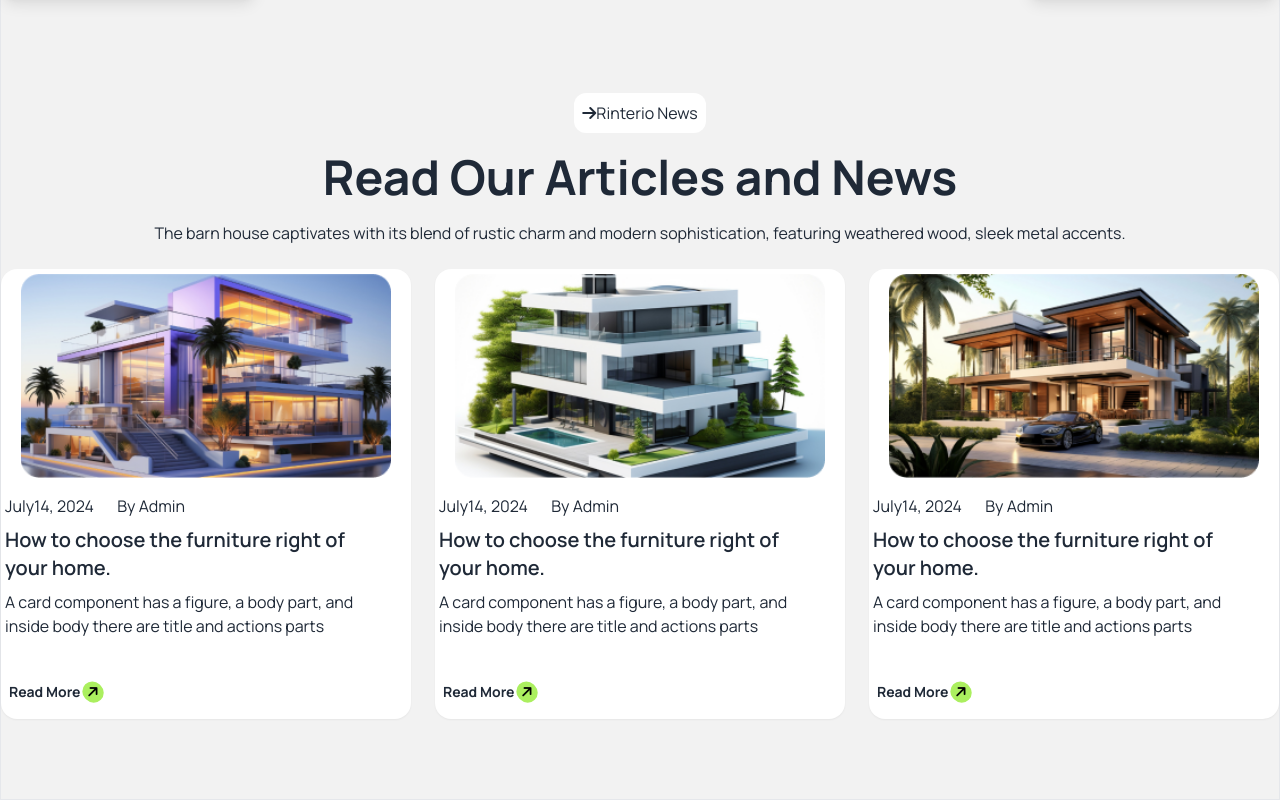
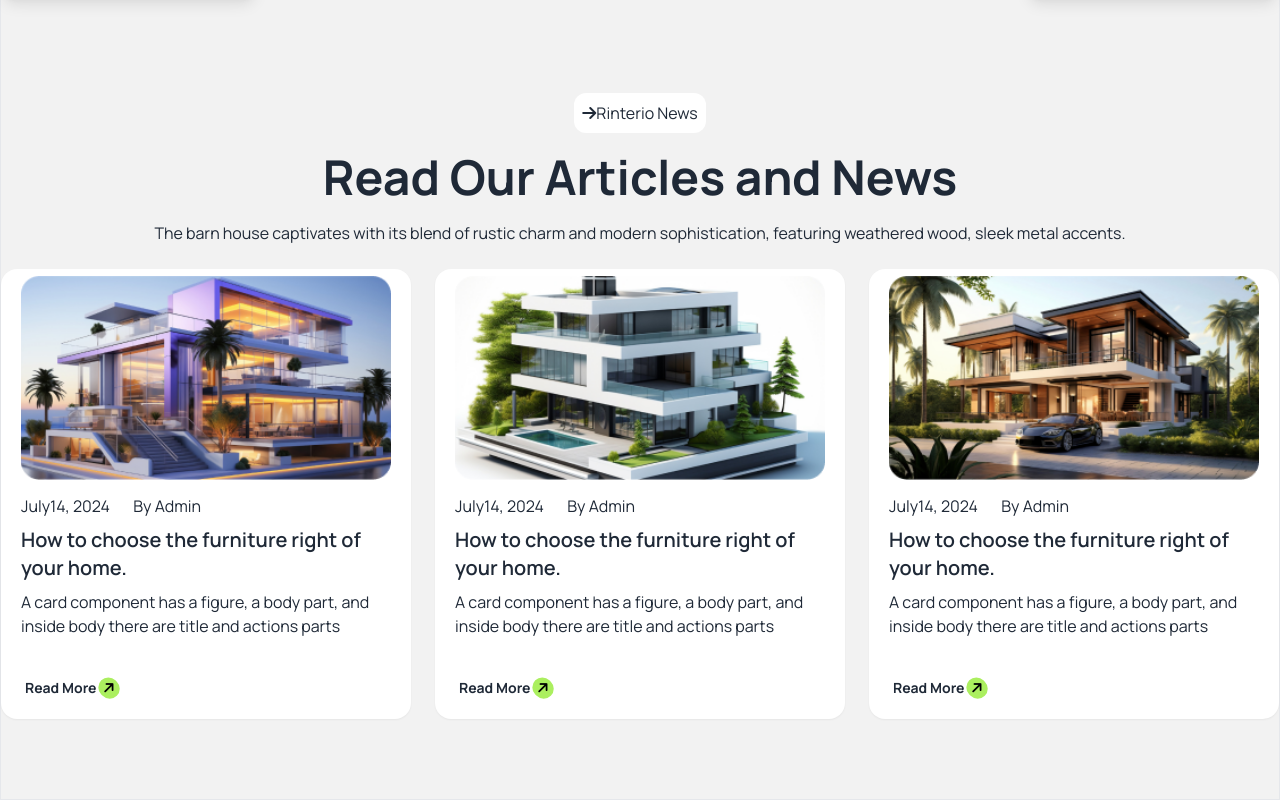
Before and after one commit to tahmidnirob6498/Assignment-3-Rinterio, a plain HTML site: page index.html in a window 1280 px wide. Shown: the part 2776-3576 px from the top of the page. Drawn offline with nearby package versions, Linux system fonts and the light colour scheme.

Commit message:
updated news section

```diff
--- a/index.html
+++ b/index.html
@@ -316,13 +316,13 @@ modern sophistication, featuring weathered wood, sleek metal accents.
         <!-- Card -->
       <div class="grid grid-cols-1 lg:grid-cols-3 gap-6">
         <!-- card-1 -->
-        <div class="card flex flex-row lg:flex-col bg-base-100 w-full shadow-sm ">
+        <div class="card flex flex-col  md:flex-row lg:flex-col bg-base-100 w-2/3 mx-auto md:w-full shadow-sm p-5 lg:p-1 pb-0">
   <figure class="flex flex-col flex-1">
     <img
       src="./assets/article1.png"
-      alt="" class="w-full p-5"/>
+      alt="" class="w-full p-4"/>
   </figure>
-  <div class="card-body py-3 flex-1 pl-1 ">
+  <div class="card-body py-3 flex-1 pl-1 lg:pl-4 ">
     <div>
       <span class="pr-5">July14, 2024</span>
       <span>By Admin</span></div>
@@ -334,30 +334,13 @@ modern sophistication, featuring weathered wood, sleek metal accents.
   </div>
 </div>
    <!-- card-2 -->
-   <div class="card flex flex-row lg:flex-col bg-base-100 w-full shadow-sm ">
+    <div class="card flex flex-col  md:flex-row lg:flex-col bg-base-100 w-2/3 mx-auto md:w-full shadow-sm p-5 lg:p-1 pb-0">
   <figure class="flex flex-col flex-1">
     <img
       src="./assets/article2.png"
-      alt="" class="w-full p-5"/>
+      alt="" class="w-full p-4"/>
   </figure>
-  <div class="card-body py-3 flex-1 pl-1 ">
-    <div>
-      <span class="pr-5">July14, 2024</span>
-      <span>By Admin</span></div>
-    <h2 class="card-title text-xl">How to choose the furniture right  of your home.</h2>
-    <p>A card component has a figure, a body part, and inside body there are title and actions parts</p>
-    <div class="card-actions">
-       <button class="p-1 text-sm font-bold rounded-3xl hidden md:block">Read More <i class="fa-solid fa-arrow-right bg-btn-green rounded-full text-black -rotate-45 p-1"></i></button>
-    </div>
-  </div>
-</div> <!-- card-3 -->
-   <div class="card flex flex-row lg:flex-col bg-base-100 w-full shadow-sm ">
-  <figure class="flex flex-col flex-1">
-    <img
-      src="./assets/article3.png"
-      alt="" class="w-full p-5"/>
-  </figure>
-  <div class="card-body py-3 flex-1 pl-1 ">
+  <div class="card-body py-3 flex-1 pl-1 lg:pl-4 ">
     <div>
       <span class="pr-5">July14, 2024</span>
       <span>By Admin</span></div>
@@ -368,7 +351,24 @@ modern sophistication, featuring weathered wood, sleek metal accents.
     </div>
   </div>
 </div>
-
+ <!-- card-3 -->
+    <div class="card flex flex-col  md:flex-row lg:flex-col bg-base-100 w-2/3 mx-auto md:w-full shadow-sm p-5 lg:p-1 pb-0">
+  <figure class="flex flex-col flex-1">
+    <img
+      src="./assets/article3.png"
+      alt="" class="w-full p-4"/>
+  </figure>
+  <div class="card-body py-3 flex-1 pl-1 lg:pl-4 ">
+    <div>
+      <span class="pr-5">July14, 2024</span>
+      <span>By Admin</span></div>
+    <h2 class="card-title text-xl">How to choose the furniture right  of your home.</h2>
+    <p>A card component has a figure, a body part, and inside body there are title and actions parts</p>
+    <div class="card-actions">
+       <button class="p-1 text-sm font-bold rounded-3xl hidden md:block">Read More <i class="fa-solid fa-arrow-right bg-btn-green rounded-full text-black -rotate-45 p-1"></i></button>
+    </div>
+  </div>
+</div>
       </div>
  </section>
 
```
